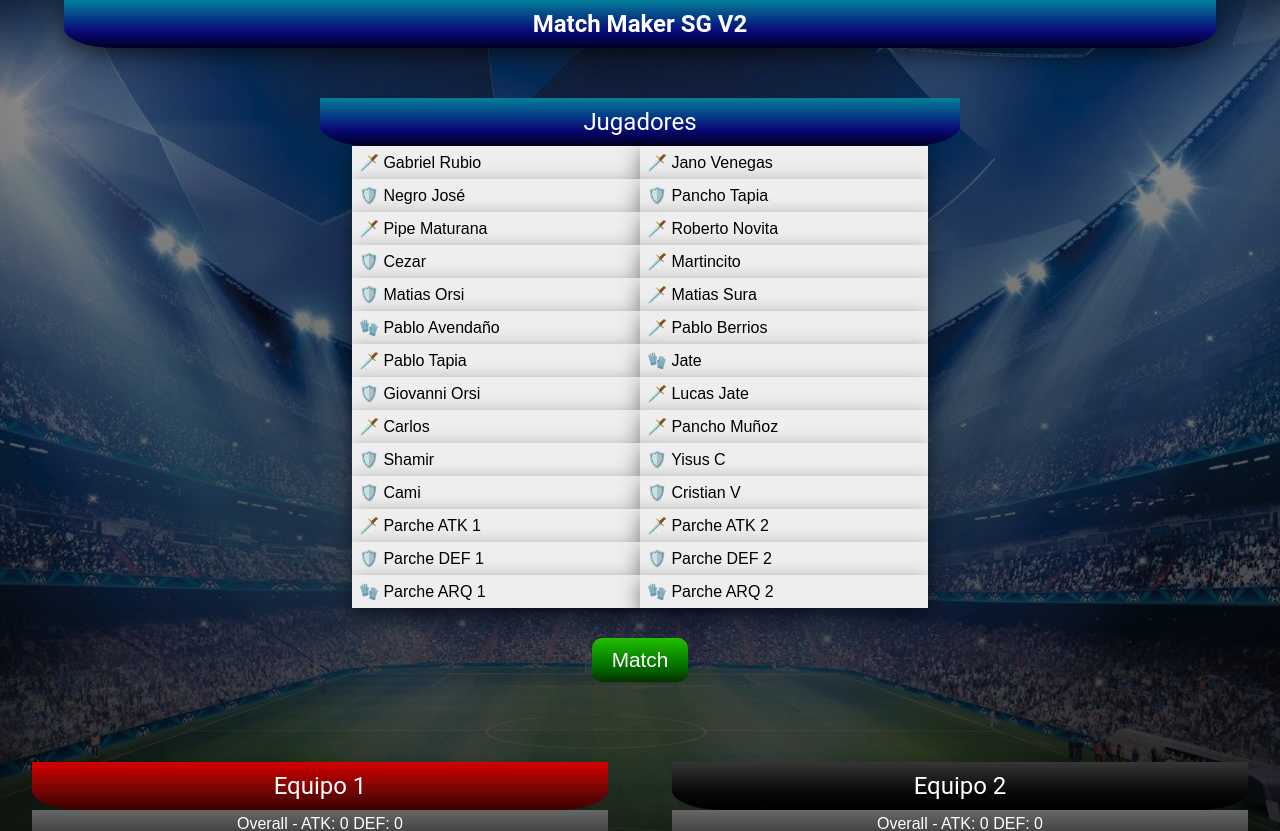
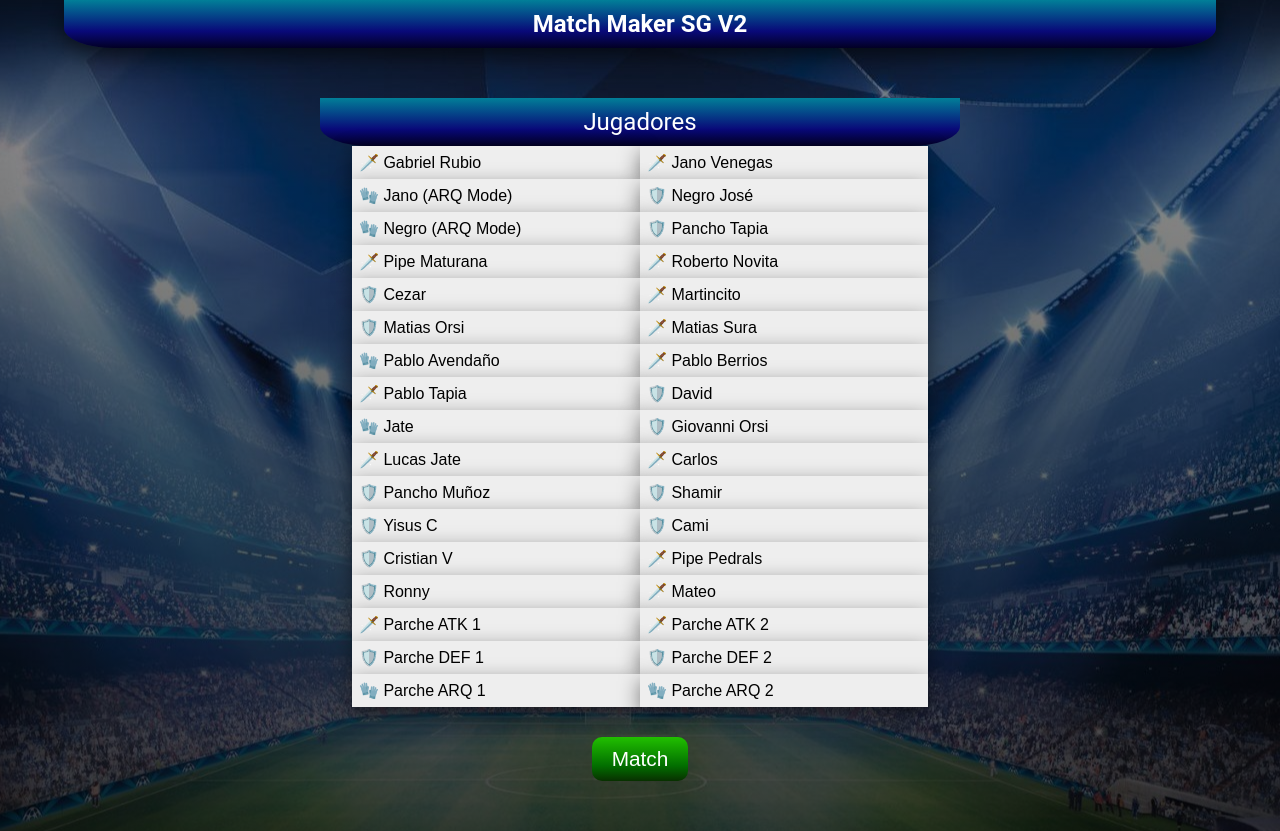
Before and after one commit to Arkegs/matchmaker, a React (Create React App) app: page / in a window 1280 px wide. Shown: the top 831 px of the page. Built offline with nearby package versions, Linux system fonts and the light colour scheme.

Commit message:
add new players

```diff
--- a/src/playerdata.js
+++ b/src/playerdata.js
@@ -24,8 +24,32 @@ export const database = [
         selected: false
     },
     {
+        id: "SG2-A",
+        name: "🧤 Jano (ARQ Mode)",
+        rank: 40,
+        overall:{
+            ATK: 68,
+            DEF: 68,
+            ARQ: 0
+        },
+        position: 'ATK',
+        selected: false
+    },
+    {
         id: "SG3",
         name: "🛡️ Negro José",
+        rank: 55,
+        overall:{
+            ATK: 45,
+            DEF: 78,
+            ARQ: 0
+        },
+        position: 'DEF',
+        selected: false
+    },
+    {
+        id: "SG3-A",
+        name: "🧤 Negro (ARQ Mode)",
         rank: 55,
         overall:{
             ATK: 45,
@@ -155,18 +179,18 @@ export const database = [
         position: 'ATK',
         selected: false
     },
-    // {
-    //     id: "SG14",
-    //     name: "🛡️ David",
-    //     rank: 88,
-    //     overall:{
-    //         ATK: 40,
-    //         DEF: 60,
-    //         ARQ: 0
-    //     },
-    //     position: 'DEF',
-    //     selected: false
-    // },
+    {
+        id: "SG14",
+        name: "🛡️ David",
+        rank: 88,
+        overall:{
+            ATK: 40,
+            DEF: 60,
+            ARQ: 0
+        },
+        position: 'DEF',
+        selected: false
+    },
     {
         id: "SG15",
         name: "🧤 Jate",
@@ -217,14 +241,14 @@ export const database = [
     },
     {
         id: "SG20",
-        name: "🗡️ Pancho Muñoz",
+        name: "🛡️ Pancho Muñoz",
         rank: 65,
         overall:{
-            ATK: 70,
-            DEF: 45,
+            ATK: 60,
+            DEF: 68,
             ARQ: 0
         },
-        position: 'ATK',
+        position: 'DEF',
         selected: false
     },
     {
@@ -273,6 +297,42 @@ export const database = [
             ARQ: 0
         },
         position: 'DEF',
+        selected: false
+    },
+    {
+        id: "SG25",
+        name: "🗡️ Pipe Pedrals",
+        rank: 65,
+        overall:{
+            ATK: 65,
+            DEF: 60,
+            ARQ: 0
+        },
+        position: 'ATK',
+        selected: false
+    },
+    {
+        id: "SG26",
+        name: "🛡️ Ronny",
+        rank: 65,
+        overall:{
+            ATK: 60,
+            DEF: 65,
+            ARQ: 0
+        },
+        position: 'DEF',
+        selected: false
+    },
+    {
+        id: "SG27",
+        name: "🗡️ Mateo",
+        rank: 65,
+        overall:{
+            ATK: 65,
+            DEF: 55,
+            ARQ: 0
+        },
+        position: 'ATK',
         selected: false
     },
     {
```
